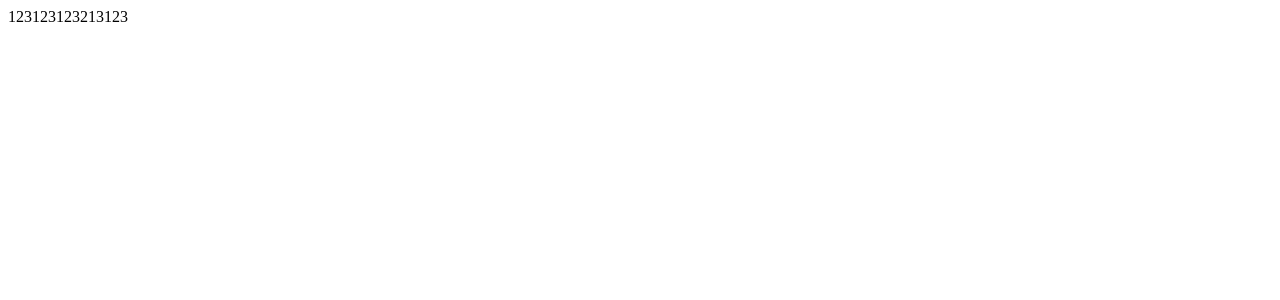
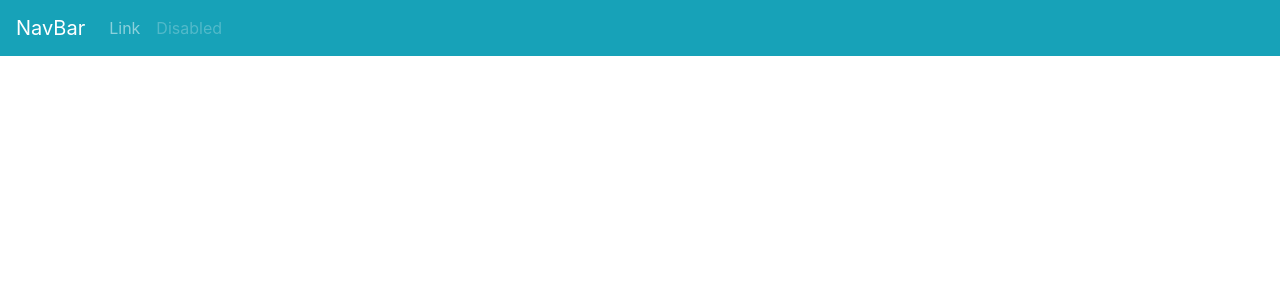
Before and after one commit to LiuQ-Q/resume, a Vue app: page /#/home in a window 1280 px wide. Shown: the top 300 px of the page. Built offline with nearby package versions, Linux system fonts and the light colour scheme; the HTML template or start-up script is replaced by a standard one.

Commit message:
[FIXED] bootstrap

```diff
--- a/package.json
+++ b/package.json
@@ -23,6 +23,8 @@
     "@babel/core": "^7.6.2",
     "@babel/preset-env": "^7.6.2",
     "babel-loader": "^8.0.6",
+    "bootstrap": "^4.3.1",
+    "bootstrap-vue": "^2.0.3",
     "css-loader": "^3.2.0",
     "file-loader": "^4.2.0",
     "html-webpack-plugin": "^3.2.0",
--- a/src/index.js
+++ b/src/index.js
@@ -1,7 +1,13 @@
+import 'bootstrap/dist/css/bootstrap.css'
+import 'bootstrap-vue/dist/bootstrap-vue.css'
+
 import Vue from 'vue';
 import App from './App.vue';
 import router from './router';
 import store from './store';
+import BootstrapVue from 'bootstrap-vue'
+
+Vue.use(BootstrapVue)
 
 const app = new Vue({
   router,
--- a/src/pages/Home.vue
+++ b/src/pages/Home.vue
@@ -1,6 +1,22 @@
 <template>
   <div>
-    123123123213123
+    <b-navbar toggleable="lg" type="dark" variant="info">
+      <b-navbar-brand href="#">NavBar</b-navbar-brand>
+
+      <b-navbar-toggle target="nav-collapse"></b-navbar-toggle>
+
+      <b-collapse id="nav-collapse" is-nav>
+        <b-navbar-nav>
+          <b-nav-item href="#">Link</b-nav-item>
+          <b-nav-item href="#" disabled>Disabled</b-nav-item>
+        </b-navbar-nav>
+
+        <!-- Right aligned nav items -->
+        <b-navbar-nav class="ml-auto">
+
+        </b-navbar-nav>
+      </b-collapse>
+    </b-navbar>
   </div>
 </template>
 
```
Also changed, not shown: 1 other file (tests, documents, lock files or other folders).
